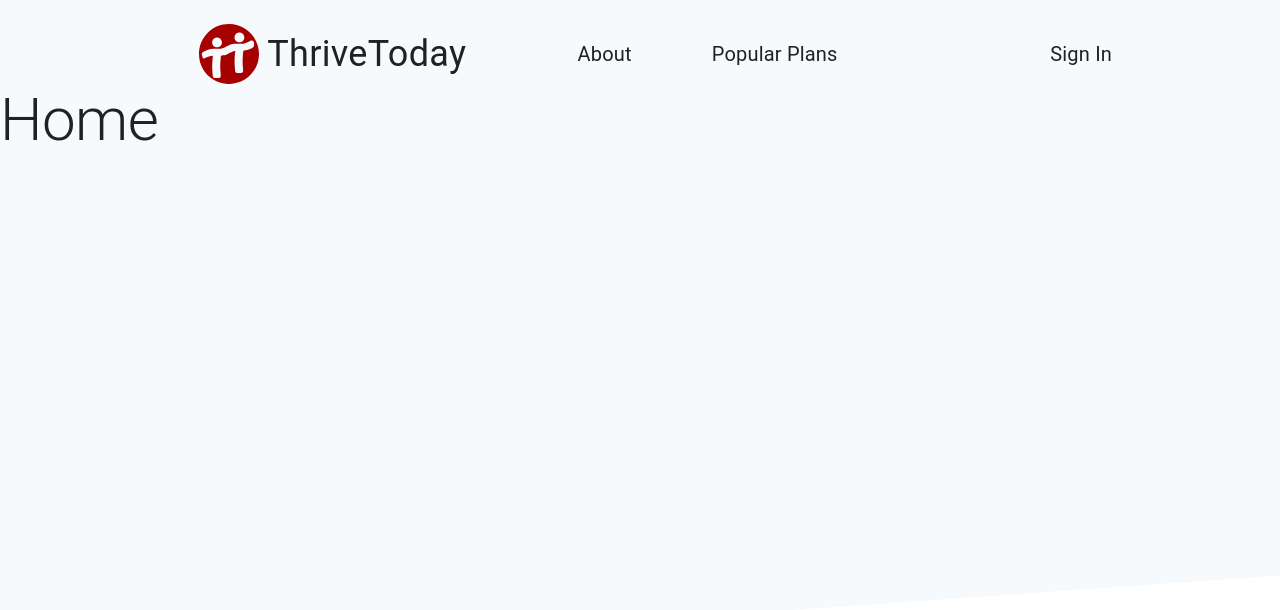
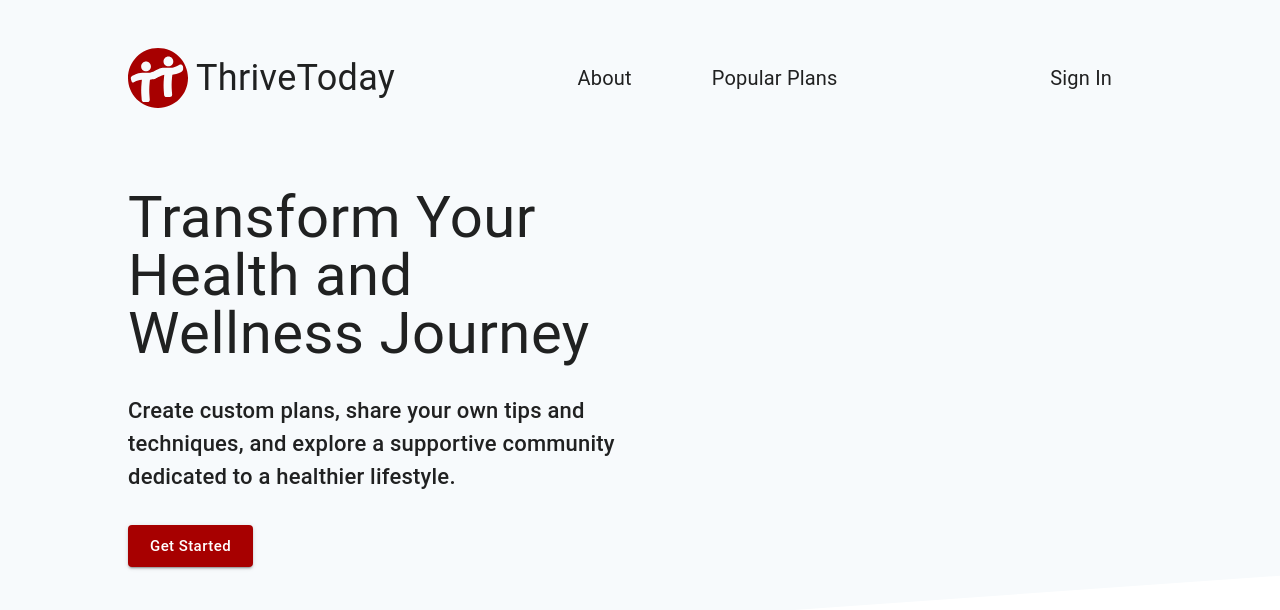
Before and after one commit to Jesch101/ThriveToday, a React (Create React App) app in the folder dev/frontend/: page / in a window 1280 px wide. Shown: the top 610 px of the page. Built offline with nearby package versions, Linux system fonts and the light colour scheme.

Commit message:
Updated home page (incomplete)

```diff
--- /dev/null
+++ b/dev/frontend/src/components/CenterBox.jsx
@@ -0,0 +1,16 @@
+import React from "react";
+import { Box } from "@mui/material";
+
+function CenterBox(props) {
+  const { sx: customStyles, children } = props;
+  const defaultStyles = {
+    display: "flex",
+    alignItems: "center",
+    justifyContent: "center",
+  };
+  const sx = { ...defaultStyles, ...customStyles };
+
+  return <Box sx={sx}>{children}</Box>;
+}
+
+export default CenterBox;
--- a/dev/frontend/src/components/Navbar.jsx
+++ b/dev/frontend/src/components/Navbar.jsx
@@ -3,6 +3,7 @@ import { Box, ThemeProvider, Typography, styled } from "@mui/material";
 import theme from "../themes/theme";
 import logo from "../assets/logo.svg";
 import { Link } from "react-router-dom";
+import CenterBox from "../components/CenterBox";
 
 const NavItem = styled(Typography)`
   text-decoration: none;
@@ -36,7 +37,7 @@ function Navbar() {
         sx={{
           position: "sticky",
           overflow: "hidden",
-          paddingTop: `${theme.spacing(3)}`,
+          paddingTop: `${theme.spacing(6)}`,
         }}>
         <Box
           className="container"
@@ -44,12 +45,7 @@ function Navbar() {
             margin: "0 auto",
             width: "80%",
           }}>
-          <Box
-            sx={{
-              display: "flex",
-              alignItems: "center",
-              justifyContent: "center",
-            }}>
+          <CenterBox>
             <Link
               to="/"
               style={{
@@ -57,7 +53,7 @@ function Navbar() {
                 color: "inherit",
                 display: "flex",
                 alignItems: "center",
-                justifyContent: "center",
+                justifyContent: "flex-start",
                 flex: "1",
               }}>
               <img
@@ -78,8 +74,8 @@ function Navbar() {
               className="menu-items"
               sx={{
                 display: "flex",
+                alignItems: "center",
                 justifyContent: "center",
-                alignItems: "center",
                 flex: "1.5",
               }}>
               <Box px={theme.spacing(5)}>
@@ -104,7 +100,7 @@ function Navbar() {
                 </Link>
               </Box>
             </Box>
-          </Box>
+          </CenterBox>
         </Box>
       </Box>
     </ThemeProvider>
--- a/dev/frontend/src/pages/Home.jsx
+++ b/dev/frontend/src/pages/Home.jsx
@@ -1,11 +1,52 @@
 import React from "react";
-import { Box, Typography } from "@mui/material";
+import { Box, Typography, ThemeProvider, Button } from "@mui/material";
+import Grid from "@mui/material/Unstable_Grid2";
+import CenterBox from "../components/CenterBox";
+import theme from "../themes/theme";
 
 function Home() {
   return (
-    <Box>
-      <Typography variant="h2">Home</Typography>
-    </Box>
+    <ThemeProvider theme={theme}>
+      <Box
+        sx={{
+          margin: "0 auto",
+          width: "80%",
+          flexGrow: "1",
+        }}
+        pt={theme.spacing(10)}>
+        <Grid container spacing="2">
+          <Grid xs={12} md={6}>
+            <Box>
+              <Box>
+                <Typography
+                  sx={{
+                    fontWeight: "semibold",
+                    fontSize: "58px",
+                    lineHeight: "1",
+                  }}>
+                  Transform Your Health and Wellness Journey
+                </Typography>
+              </Box>
+              <Box pt={theme.spacing(4)}>
+                <Typography sx={{ fontWeight: "medium", fontSize: "22px" }}>
+                  Create custom plans, share your own tips and techniques, and
+                  explore a supportive community dedicated to a healthier
+                  lifestyle.
+                </Typography>
+              </Box>
+              <Box pt={theme.spacing(4)}>
+                <Button variant="contained" size="large">
+                  Get Started
+                </Button>
+              </Box>
+            </Box>
+          </Grid>
+          <Grid xs={12} md={6}>
+            <CenterBox></CenterBox>
+          </Grid>
+        </Grid>
+      </Box>
+    </ThemeProvider>
   );
 }
 
```
